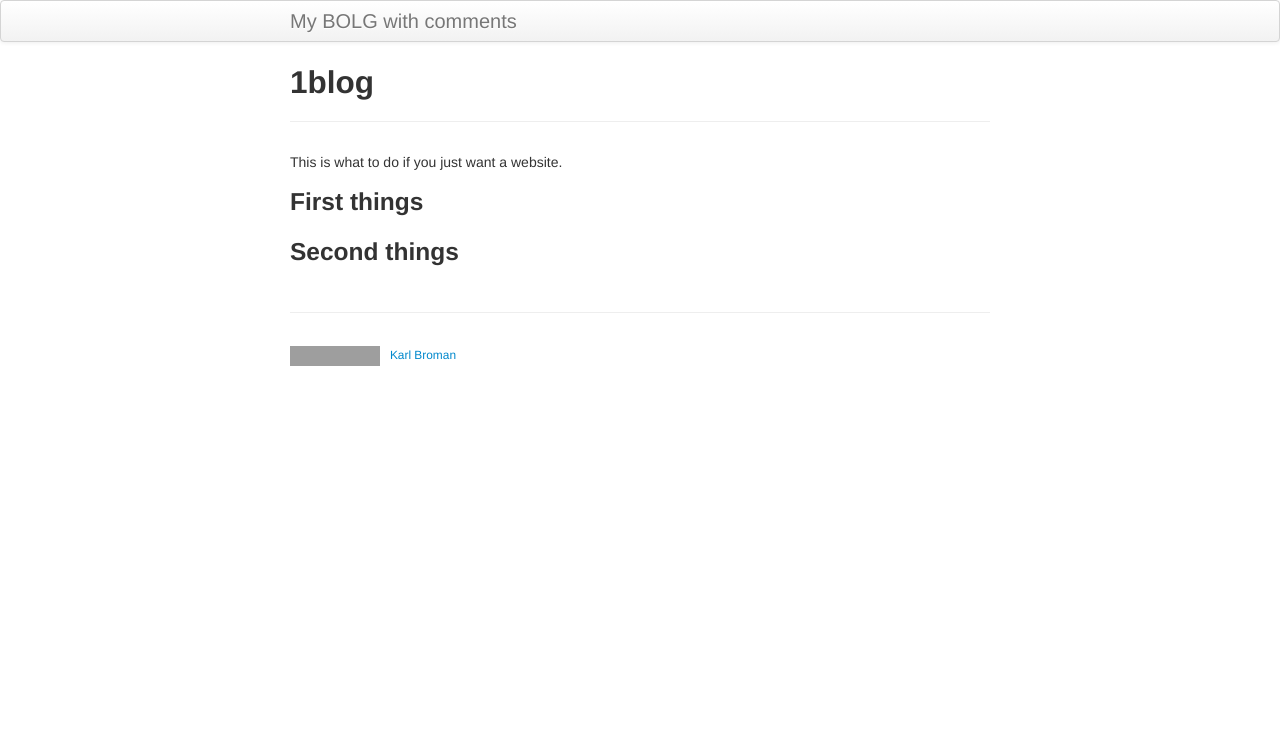
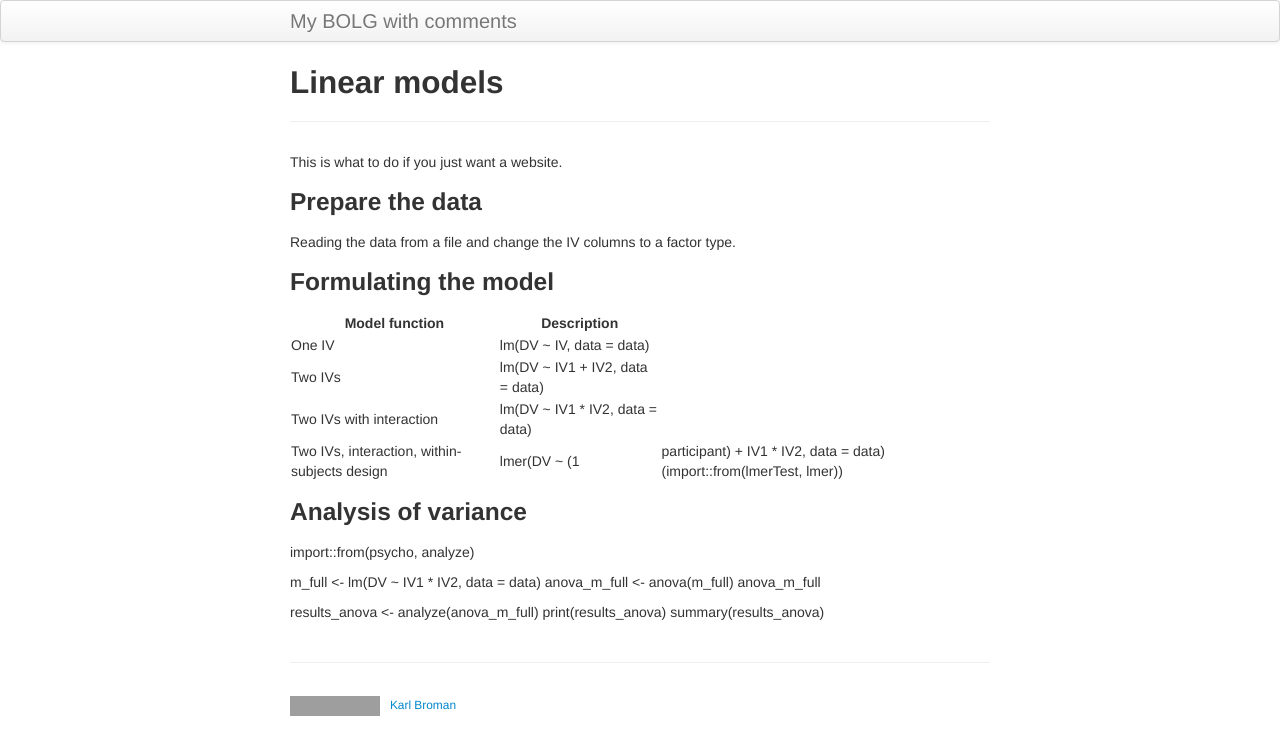
Before and after one commit to yunigma/ynigma.github.io, a Jekyll site: the page built from pages/1blog.md, in a window 1280 px wide. Shown: the top 755 px of the page. Built offline with Jekyll 4.4.1, drawn with Linux system fonts in a browser that asks for light colours; comment, search, counter and statistics services are not loaded; grey boxes are pictures that could not be loaded.

Commit message:
first blog is added

```diff
--- a/pages/1blog.md
+++ b/pages/1blog.md
@@ -1,12 +1,32 @@
 ---
 layout: page
-title: 1blog
+title: Linear models
 description: This page is reserved for my 1st BLOG.
 ---
 
 This is what to do if you just want a website.
 
-### First things
+### Prepare the data
+Reading the data from a file and change the IV columns to a factor type.
 
 
-### Second things
+### Formulating the model
+
+| Model function  | Description |
+| -------- | -------- |
+| One IV | lm(DV ~ IV, data = data) |
+| Two IVs | lm(DV ~ IV1 + IV2, data = data) |
+| Two IVs with interaction | lm(DV ~ IV1 * IV2, data = data) |
+| Two IVs, interaction, within-subjects design | lmer(DV ~ (1|participant) + IV1 * IV2, data = data) (import::from(lmerTest, lmer))|
+
+### Analysis of variance
+
+import::from(psycho, analyze)
+
+m_full <- lm(DV ~ IV1 * IV2, data = data)
+anova_m_full <- anova(m_full)
+anova_m_full
+
+results_anova <- analyze(anova_m_full)
+print(results_anova)
+summary(results_anova)
```
Also changed, not shown: 1 other file.
